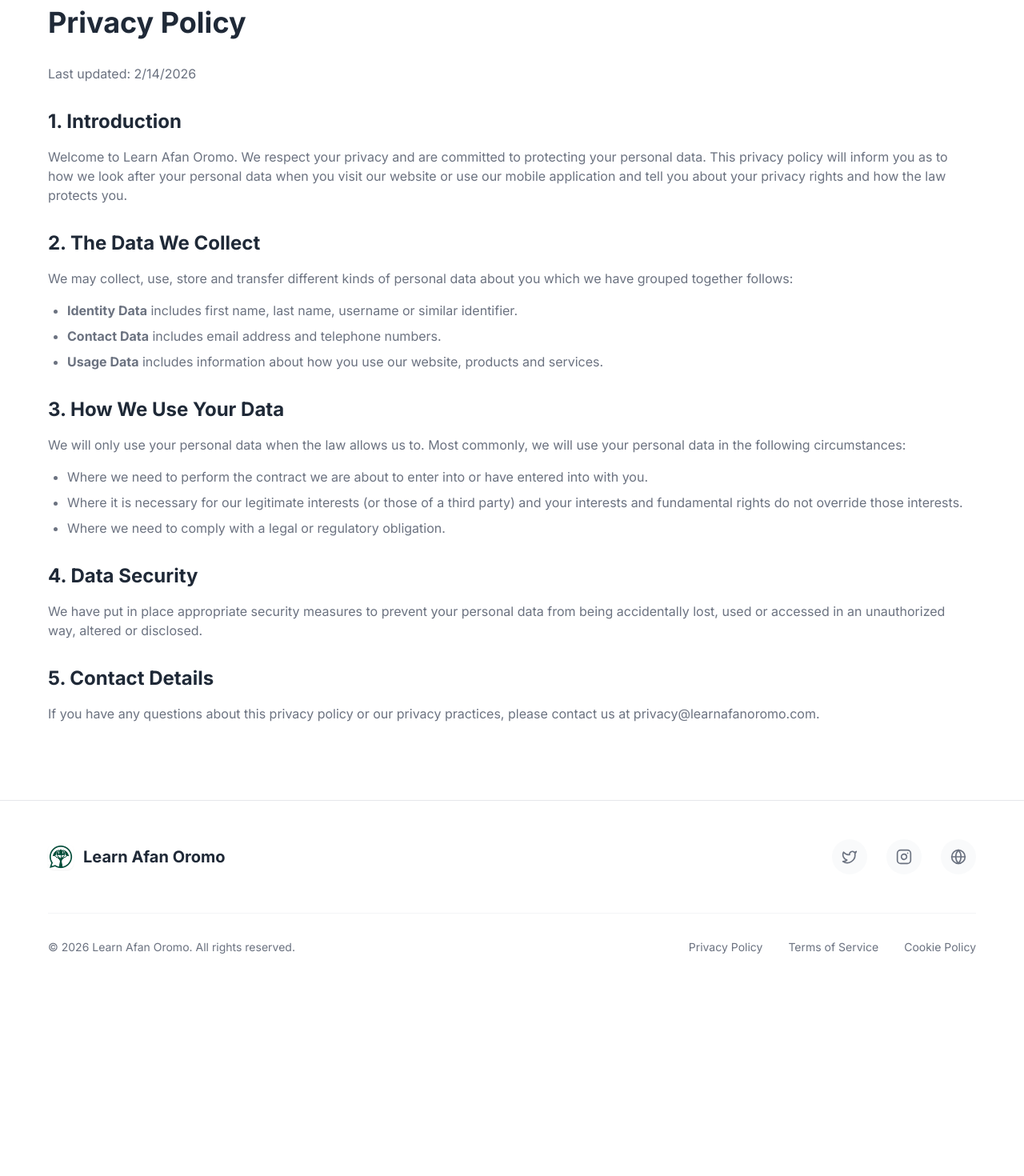
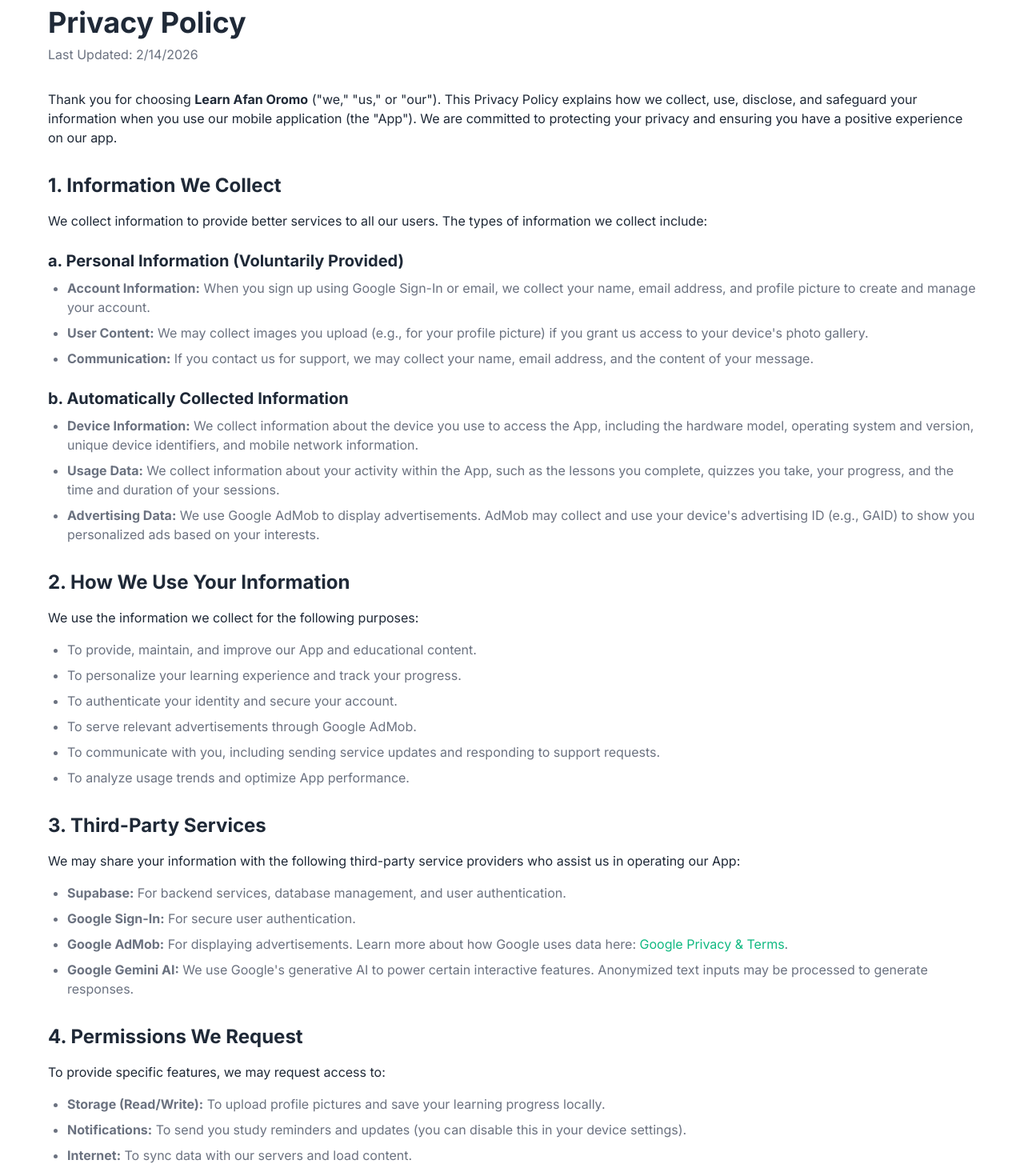
Before and after one commit to AbelMelese/LearnAfanOromoWeb, a React (Vite) app: page /privacy-policy in a window 1280 px wide. Shown: the part 120-1590 px from the top of the page at 80% size. Before the commit the page ends 1362 px from the top, so only its background shows below. Built offline with nearby package versions, Linux system fonts and the light colour scheme.

Commit message:
odified privacy policy

```diff
--- a/src/pages/PrivacyPolicyPage.jsx
+++ b/src/pages/PrivacyPolicyPage.jsx
@@ -8,45 +8,83 @@
             <Navbar />
             <div className="pt-32 pb-20 bg-[var(--color-background)]">
                 <div className="container mx-auto px-4 max-w-4xl">
-                    <h1 className="text-4xl font-bold text-[var(--color-text-dark)] mb-8">Privacy Policy</h1>
-                    <div className="prose prose-lg text-[var(--color-text-gray)]">
-                        <p className="mb-4">Last updated: {new Date().toLocaleDateString()}</p>
+                    <h1 className="text-4xl font-bold text-[var(--color-text-dark)] mb-2">Privacy Policy</h1>
+                    <p className="text-[var(--color-text-gray)] mb-8">Last Updated: {new Date().toLocaleDateString()}</p>
 
-                        <h2 className="text-2xl font-bold text-[var(--color-text-dark)] mt-8 mb-4">1. Introduction</h2>
-                        <p className="mb-4">
-                            Welcome to Learn Afan Oromo. We respect your privacy and are committed to protecting your personal data.
-                            This privacy policy will inform you as to how we look after your personal data when you visit our website
-                            or use our mobile application and tell you about your privacy rights and how the law protects you.
+                    <div className="prose prose-lg text-[var(--color-text-dark)] max-w-none">
+                        <p className="mb-6">
+                            Thank you for choosing <strong>Learn Afan Oromo</strong> ("we," "us," or "our"). This Privacy Policy explains how we collect, use, disclose, and safeguard your information when you use our mobile application (the "App"). We are committed to protecting your privacy and ensuring you have a positive experience on our app.
                         </p>
 
-                        <h2 className="text-2xl font-bold text-[var(--color-text-dark)] mt-8 mb-4">2. The Data We Collect</h2>
-                        <p className="mb-4">
-                            We may collect, use, store and transfer different kinds of personal data about you which we have grouped together follows:
-                        </p>
-                        <ul className="list-disc pl-6 mb-4 space-y-2">
-                            <li><strong>Identity Data</strong> includes first name, last name, username or similar identifier.</li>
-                            <li><strong>Contact Data</strong> includes email address and telephone numbers.</li>
-                            <li><strong>Usage Data</strong> includes information about how you use our website, products and services.</li>
+                        <h2 className="text-2xl font-bold text-[var(--color-text-dark)] mt-8 mb-4">1. Information We Collect</h2>
+                        <p className="mb-4">We collect information to provide better services to all our users. The types of information we collect include:</p>
+
+                        <h3 className="text-xl font-bold text-[var(--color-text-dark)] mt-6 mb-2">a. Personal Information (Voluntarily Provided)</h3>
+                        <ul className="list-disc pl-6 mb-4 space-y-2 text-[var(--color-text-gray)]">
+                            <li><strong>Account Information:</strong> When you sign up using Google Sign-In or email, we collect your name, email address, and profile picture to create and manage your account.</li>
+                            <li><strong>User Content:</strong> We may collect images you upload (e.g., for your profile picture) if you grant us access to your device's photo gallery.</li>
+                            <li><strong>Communication:</strong> If you contact us for support, we may collect your name, email address, and the content of your message.</li>
                         </ul>
 
-                        <h2 className="text-2xl font-bold text-[var(--color-text-dark)] mt-8 mb-4">3. How We Use Your Data</h2>
-                        <p className="mb-4">
-                            We will only use your personal data when the law allows us to. Most commonly, we will use your personal data in the following circumstances:
-                        </p>
-                        <ul className="list-disc pl-6 mb-4 space-y-2">
-                            <li>Where we need to perform the contract we are about to enter into or have entered into with you.</li>
-                            <li>Where it is necessary for our legitimate interests (or those of a third party) and your interests and fundamental rights do not override those interests.</li>
-                            <li>Where we need to comply with a legal or regulatory obligation.</li>
+                        <h3 className="text-xl font-bold text-[var(--color-text-dark)] mt-6 mb-2">b. Automatically Collected Information</h3>
+                        <ul className="list-disc pl-6 mb-4 space-y-2 text-[var(--color-text-gray)]">
+                            <li><strong>Device Information:</strong> We collect information about the device you use to access the App, including the hardware model, operating system and version, unique device identifiers, and mobile network information.</li>
+                            <li><strong>Usage Data:</strong> We collect information about your activity within the App, such as the lessons you complete, quizzes you take, your progress, and the time and duration of your sessions.</li>
+                            <li><strong>Advertising Data:</strong> We use Google AdMob to display advertisements. AdMob may collect and use your device's advertising ID (e.g., GAID) to show you personalized ads based on your interests.</li>
                         </ul>
 
-                        <h2 className="text-2xl font-bold text-[var(--color-text-dark)] mt-8 mb-4">4. Data Security</h2>
+                        <h2 className="text-2xl font-bold text-[var(--color-text-dark)] mt-8 mb-4">2. How We Use Your Information</h2>
+                        <p className="mb-4">We use the information we collect for the following purposes:</p>
+                        <ul className="list-disc pl-6 mb-4 space-y-2 text-[var(--color-text-gray)]">
+                            <li>To provide, maintain, and improve our App and educational content.</li>
+                            <li>To personalize your learning experience and track your progress.</li>
+                            <li>To authenticate your identity and secure your account.</li>
+                            <li>To serve relevant advertisements through Google AdMob.</li>
+                            <li>To communicate with you, including sending service updates and responding to support requests.</li>
+                            <li>To analyze usage trends and optimize App performance.</li>
+                        </ul>
+
+                        <h2 className="text-2xl font-bold text-[var(--color-text-dark)] mt-8 mb-4">3. Third-Party Services</h2>
+                        <p className="mb-4">We may share your information with the following third-party service providers who assist us in operating our App:</p>
+                        <ul className="list-disc pl-6 mb-4 space-y-2 text-[var(--color-text-gray)]">
+                            <li><strong>Supabase:</strong> For backend services, database management, and user authentication.</li>
+                            <li><strong>Google Sign-In:</strong> For secure user authentication.</li>
+                            <li><strong>Google AdMob:</strong> For displaying advertisements. Learn more about how Google uses data here: <a href="https://policies.google.com/technologies/partner-sites" target="_blank" rel="noopener noreferrer" className="text-[var(--color-primary)] hover:underline">Google Privacy & Terms</a>.</li>
+                            <li><strong>Google Gemini AI:</strong> We use Google's generative AI to power certain interactive features. Anonymized text inputs may be processed to generate responses.</li>
+                        </ul>
+
+                        <h2 className="text-2xl font-bold text-[var(--color-text-dark)] mt-8 mb-4">4. Permissions We Request</h2>
+                        <p className="mb-4">To provide specific features, we may request access to:</p>
+                        <ul className="list-disc pl-6 mb-4 space-y-2 text-[var(--color-text-gray)]">
+                            <li><strong>Storage (Read/Write):</strong> To upload profile pictures and save your learning progress locally.</li>
+                            <li><strong>Notifications:</strong> To send you study reminders and updates (you can disable this in your device settings).</li>
+                            <li><strong>Internet:</strong> To sync data with our servers and load content.</li>
+                        </ul>
+
+                        <h2 className="text-2xl font-bold text-[var(--color-text-dark)] mt-8 mb-4">5. Data Retention and Deletion</h2>
                         <p className="mb-4">
-                            We have put in place appropriate security measures to prevent your personal data from being accidentally lost, used or accessed in an unauthorized way, altered or disclosed.
+                            We retain your personal information only for as long as is necessary for the purposes set out in this Privacy Policy.
+                        </p>
+                        <p className="mb-4">
+                            <strong>Your Rights:</strong> You have the right to delete your account and all associated data at any time. You can do this directly within the App settings by selecting "Delete Account." Upon deletion, your data will be permanently removed from our active databases.
                         </p>
 
-                        <h2 className="text-2xl font-bold text-[var(--color-text-dark)] mt-8 mb-4">5. Contact Details</h2>
+                        <h2 className="text-2xl font-bold text-[var(--color-text-dark)] mt-8 mb-4">6. Children's Privacy</h2>
                         <p className="mb-4">
-                            If you have any questions about this privacy policy or our privacy practices, please contact us at privacy@learnafanoromo.com.
+                            Our App is intended for general audiences. We do not knowingly collect personal information from children under the age of 13. If we discover we have collected information from a child under 13, we will delete it immediately.
+                        </p>
+
+                        <h2 className="text-2xl font-bold text-[var(--color-text-dark)] mt-8 mb-4">7. Changes to This Policy</h2>
+                        <p className="mb-4">
+                            We may update our Privacy Policy from time to time. We will notify you of any changes by posting the new Privacy Policy on this page. You are advised to review this Privacy Policy periodically for any changes.
+                        </p>
+
+                        <h2 className="text-2xl font-bold text-[var(--color-text-dark)] mt-8 mb-4">8. Contact Us</h2>
+                        <p className="mb-4">
+                            If you have any questions or concerns about this Privacy Policy, please contact us at:
+                        </p>
+                        <p className="font-semibold text-[var(--color-text-dark)]">
+                            Email: <a href="mailto:support@learnafanoromo.com" className="text-[var(--color-primary)] hover:underline">support@learnafanoromo.com</a>
                         </p>
                     </div>
                 </div>
--- a/src/pages/TermsOfServicePage.jsx
+++ b/src/pages/TermsOfServicePage.jsx
@@ -8,38 +8,63 @@
             <Navbar />
             <div className="pt-32 pb-20 bg-[var(--color-background)]">
                 <div className="container mx-auto px-4 max-w-4xl">
-                    <h1 className="text-4xl font-bold text-[var(--color-text-dark)] mb-8">Terms of Service</h1>
-                    <div className="prose prose-lg text-[var(--color-text-gray)]">
-                        <p className="mb-4">Last updated: {new Date().toLocaleDateString()}</p>
+                    <h1 className="text-4xl font-bold text-[var(--color-text-dark)] mb-2">Terms of Service</h1>
+                    <p className="text-[var(--color-text-gray)] mb-8">Last Updated: {new Date().toLocaleDateString()}</p>
 
-                        <h2 className="text-2xl font-bold text-[var(--color-text-dark)] mt-8 mb-4">1. Agreement to Terms</h2>
+                    <div className="prose prose-lg text-[var(--color-text-dark)] max-w-none">
+                        <h2 className="text-2xl font-bold text-[var(--color-text-dark)] mt-8 mb-4">1. Acceptance of Terms</h2>
                         <p className="mb-4">
-                            By accessing or using the Learn Afan Oromo website or mobile application, you agree to be bound by these Terms of Service and our Privacy Policy. If you do not agree to these terms, you must not use our services.
+                            By downloading, installing, or using the <strong>Learn Afan Oromo</strong> branding and mobile application (the "Service"), you agree to be bound by these Terms of Service ("Terms"). If you do not agree to these Terms, please do not use the Service.
                         </p>
 
-                        <h2 className="text-2xl font-bold text-[var(--color-text-dark)] mt-8 mb-4">2. Intellectual Property Rights</h2>
+                        <h2 className="text-2xl font-bold text-[var(--color-text-dark)] mt-8 mb-4">2. License to Use</h2>
                         <p className="mb-4">
-                            Our services and their entire contents, features, and functionality (including but not limited to all information, software, text, displays, images, video, and audio) are owned by Learn Afan Oromo, its licensors, or other providers of such material and are protected by international copyright, trademark, and other intellectual property or proprietary rights laws.
+                            Subject to your compliance with these Terms, we grant you a limited, non-exclusive, non-transferable, revocable license to download and use the App for your personal, non-commercial use on a mobile device owned or controlled by you.
                         </p>
 
-                        <h2 className="text-2xl font-bold text-[var(--color-text-dark)] mt-8 mb-4">3. User Conduct</h2>
+                        <h2 className="text-2xl font-bold text-[var(--color-text-dark)] mt-8 mb-4">3. User Accounts</h2>
                         <p className="mb-4">
-                            You agree to use our services only for lawful purposes. You agree not to use the services in any way that violates any applicable local, national, or international law or regulation.
+                            To access certain features, you may be required to create an account using Google Sign-In or email. You are responsible for maintaining the confidentiality of your account credentials and for all activities that occur under your account. You agree to notify us immediately of any unauthorized use of your account.
                         </p>
 
-                        <h2 className="text-2xl font-bold text-[var(--color-text-dark)] mt-8 mb-4">4. Limitation of Liability</h2>
+                        <h2 className="text-2xl font-bold text-[var(--color-text-dark)] mt-8 mb-4">4. Content and Intellectual Property</h2>
+                        <ul className="list-disc pl-6 mb-4 space-y-2 text-[var(--color-text-gray)]">
+                            <li><strong>Our Content:</strong> All content provided in the App, including lessons, audio, quizzes, text, graphics, and logos, is the property of Learn Afan Oromo or its licensors and is protected by copyright and other intellectual property laws.</li>
+                            <li><strong>User Content:</strong> By submitting any feedback or suggestions, you grant us the right to use such feedback without any restriction or compensation to you.</li>
+                        </ul>
+
+                        <h2 className="text-2xl font-bold text-[var(--color-text-dark)] mt-8 mb-4">5. Prohibited Conduct</h2>
+                        <p className="mb-4">You agree not to:</p>
+                        <ul className="list-disc pl-6 mb-4 space-y-2 text-[var(--color-text-gray)]">
+                            <li>Use the App for any illegal purpose or in violation of any local, state, national, or international law.</li>
+                            <li>Reverse engineer, decompile, or attempt to extract the source code of the App.</li>
+                            <li>Interfere with or disrupt the operation of the App or servers.</li>
+                            <li>Transmit any viruses, malware, or other malicious code.</li>
+                        </ul>
+
+                        <h2 className="text-2xl font-bold text-[var(--color-text-dark)] mt-8 mb-4">6. AI-Generated Content</h2>
                         <p className="mb-4">
-                            In no event will Learn Afan Oromo, its affiliates, or their licensors, service providers, employees, agents, officers, or directors be liable for damages of any kind, under any legal theory, arising out of or in connection with your use, or inability to use, our services.
+                            Some features of the App are powered by artificial intelligence (AI). While we strive for accuracy, AI-generated content may occasionally be incorrect or inappropriate. You access and use such content at your own risk.
                         </p>
 
-                        <h2 className="text-2xl font-bold text-[var(--color-text-dark)] mt-8 mb-4">5. Changes to Terms</h2>
+                        <h2 className="text-2xl font-bold text-[var(--color-text-dark)] mt-8 mb-4">7. Disclaimer of Warranties</h2>
                         <p className="mb-4">
-                            We may revise and update these Terms of Service from time to time in our sole discretion. All changes are effective immediately when we post them. Your continued use of the services following the posting of revised Terms of Service means that you accept and agree to the changes.
+                            The App is provided on an "AS IS" and "AS AVAILABLE" basis. We make no warranties, expressed or implied, regarding the accuracy, reliability, or availability of the App or its content.
                         </p>
 
-                        <h2 className="text-2xl font-bold text-[var(--color-text-dark)] mt-8 mb-4">6. Contact Us</h2>
+                        <h2 className="text-2xl font-bold text-[var(--color-text-dark)] mt-8 mb-4">8. Limitation of Liability</h2>
                         <p className="mb-4">
-                            If you have any questions about these Terms of Service, please contact us at support@learnafanoromo.com.
+                            To the fullest extent permitted by law, Learn Afan Oromo nor its developers shall not be liable for any indirect, incidental, special, consequential, or punitive damages arising out of or relating to your use of the App.
+                        </p>
+
+                        <h2 className="text-2xl font-bold text-[var(--color-text-dark)] mt-8 mb-4">9. Changes to Terms</h2>
+                        <p className="mb-4">
+                            We reserve the right to modify these Terms at any time. We will notify you of any material changes within the App or by updating the "Last Updated" date. Continued use of the App constitutes acceptance of the modified Terms.
+                        </p>
+
+                        <h2 className="text-2xl font-bold text-[var(--color-text-dark)] mt-8 mb-4">10. Contact Us</h2>
+                        <p className="mb-4">
+                            If you have any questions about these Terms, please contact us at <a href="mailto:support@learnafanoromo.com" className="text-[var(--color-primary)] hover:underline">support@learnafanoromo.com</a>.
                         </p>
                     </div>
                 </div>
```
